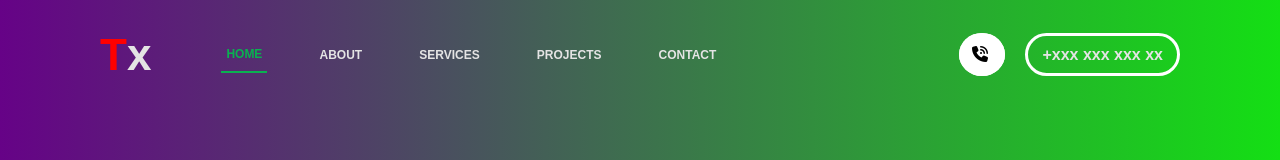
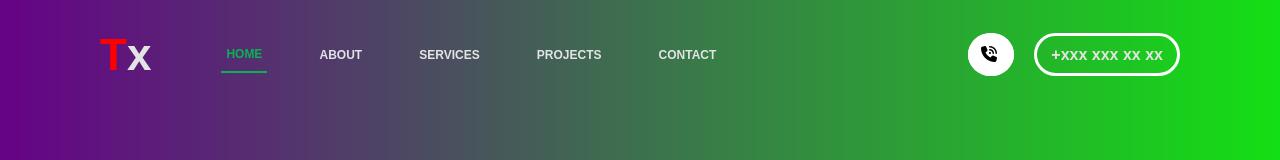
Before and after one commit to Lee2z/www, a plain HTML site: page index.html in a window 1280 px wide. Shown: the top 160 px of the page. Drawn offline with Linux system fonts and the light colour scheme.

Commit message:
Update index.html

```diff
--- a/index.html
+++ b/index.html
@@ -35,7 +35,7 @@
                         <i class="fa-solid fa-phone-volume"></i>
                     </a>
                     <a href="#">
-                        +xxx xxx xxx xx
+                        +xxx xxx xx xx
                     </a>
                 </div>
             </section>
@@ -372,6 +372,5 @@
             }
         });
     </script>
-
 </body>
 </html>
```
